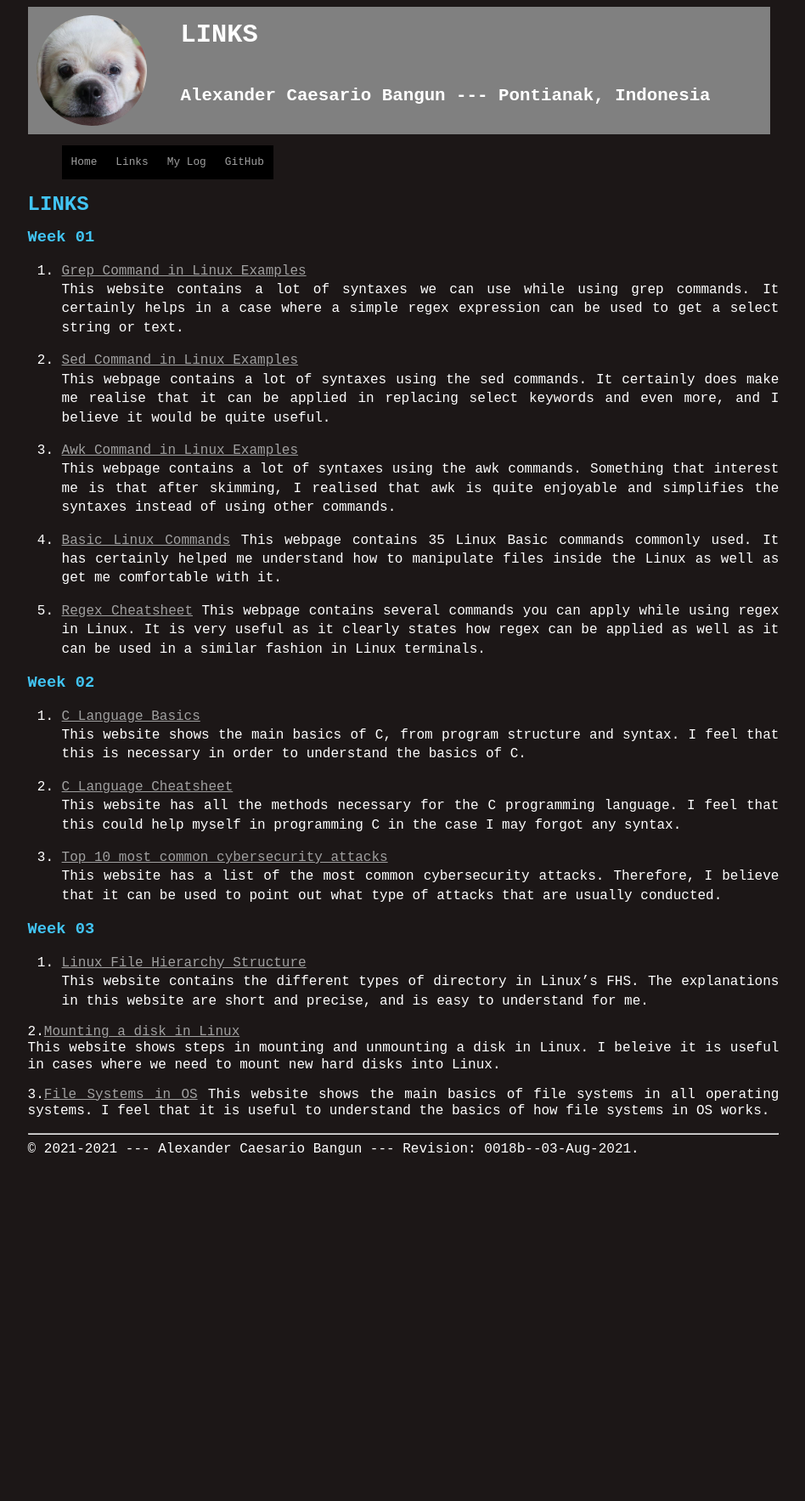
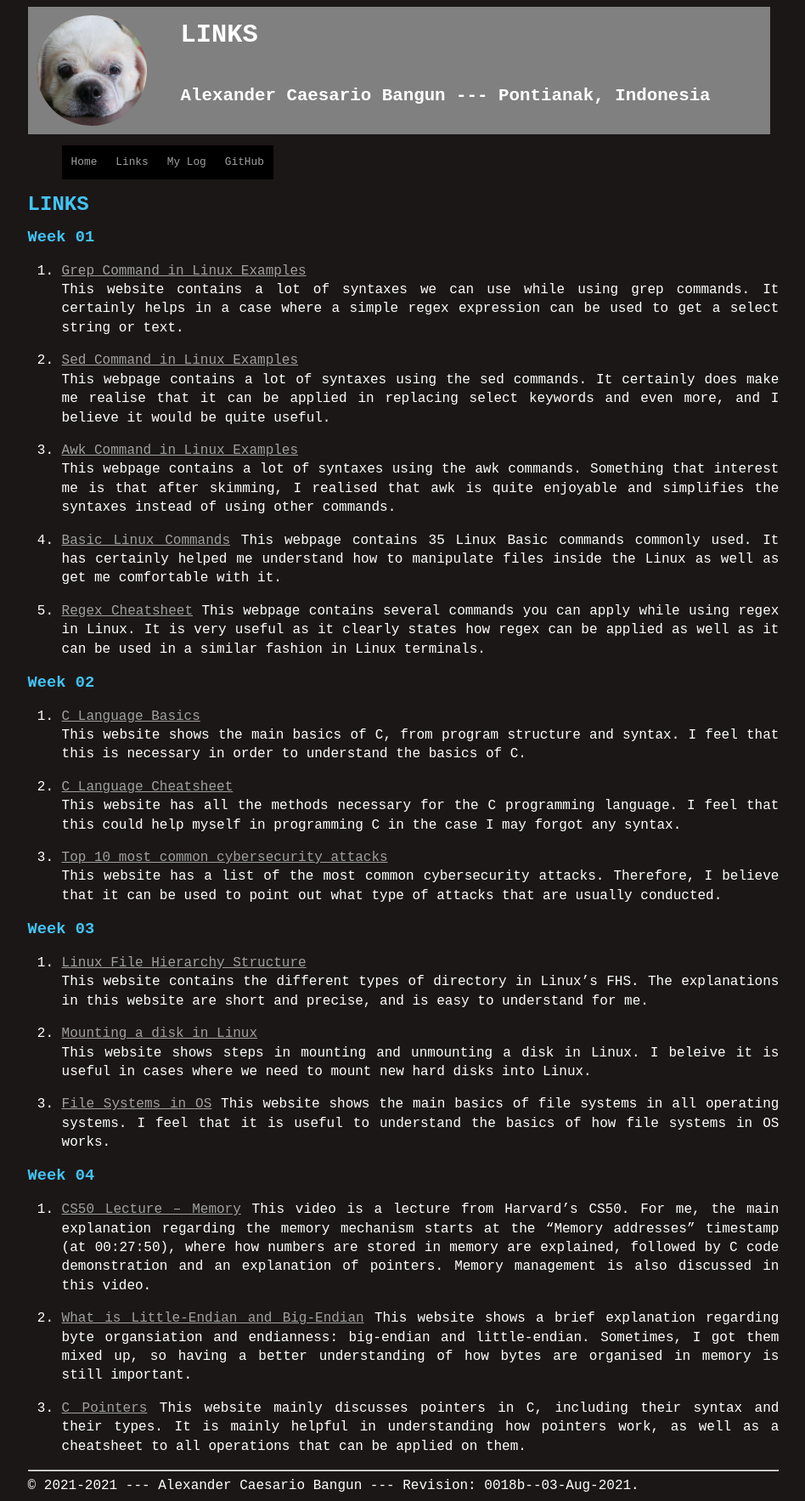
Before and after one commit to whenwe177/os212, a Jekyll site: the page built from links.md, in a window 1280 px wide. Shown: the whole page at 85% size, without its empty margins (165-1113 px from the left). Built offline with Jekyll 4.4.1, drawn with Linux system fonts in a browser that asks for light colours; our own code applies the rules of GitHub Pages for plain Markdown files; before the commit the page ends 1370 px from its top, so only the background shows below that.

Commit message:
Adding links, update mylog.txt and myrank.txt

```diff
--- a/TXT/mylog.txt
+++ b/TXT/mylog.txt
@@ -19,3 +19,7 @@ ZCZC W02 60 L09 Peer reviewing links
 ZCZC W03 20 L14 Assignment 04
 ZCZC W03 45 L15 Assignment 05
 ZCZC W03 35 L19 Assignment 09
+ZCZC W04 15 L14 Assignment 04
+ZCZC W04 45 L15 Assignment 05
+ZCZC W04 70 L16 Finding sources for links.md
+ZCZC W04 30 L17 Peer reviewing links
--- a/TXT/myrank.txt
+++ b/TXT/myrank.txt
@@ -5,3 +5,6 @@ ZCZC W02 yuniaharmulyati
 ZCZC W03 adellamadea
 ZCZC W03 aghoz-i
 ZCZC W03 ahmadrafidev
+ZCZC W04 aldariaski
+ZCZC W04 alyazharr
+ZCZC W04 almiramaharani
--- a/links.md
+++ b/links.md
@@ -35,8 +35,18 @@ This website has a list of the most common cybersecurity attacks. Therefore, I b
 1. [Linux File Hierarchy Structure](https://www.geeksforgeeks.org/linux-file-hierarchy-structure/)<br>
 This website contains the different types of directory in Linux's FHS. The explanations in this website are short and precise, and is easy to understand for me.
 
-2.[Mounting a disk in Linux](https://www.makeuseof.com/tag/mounting-hard-disks-partitions-using-linux-command-line/)<br>
+2. [Mounting a disk in Linux](https://www.makeuseof.com/tag/mounting-hard-disks-partitions-using-linux-command-line/)<br>
 This website shows steps in mounting and unmounting a disk in Linux. I beleive it is useful in cases where we need to mount new hard disks into Linux.
 
-3.[File Systems in OS](https://www.geeksforgeeks.org/file-systems-in-operating-system/)
+3. [File Systems in OS](https://www.geeksforgeeks.org/file-systems-in-operating-system/)
 This website shows the main basics of file systems in all operating systems. I feel that it is useful to understand the basics of how file systems in OS works.
+
+### Week 04
+1. [CS50 Lecture -- Memory](https://www.youtube.com/watch?v=Fa6Jq0Iue3U&t=1670s)
+This video is a lecture from Harvard's CS50. For me, the main explanation regarding the memory mechanism starts at the "Memory addresses" timestamp (at 00:27:50), where how numbers are stored in memory are explained, followed by C code demonstration and an explanation of pointers. Memory management is also discussed in this video.
+
+2. [What is Little-Endian and Big-Endian](https://www.section.io/engineering-education/what-is-little-endian-and-big-endian/)
+This website shows a brief explanation regarding byte organsiation and endianness: big-endian and little-endian. Sometimes, I got them mixed up, so having a better understanding of how bytes are organised in memory is still important.
+
+3. [C Pointers](https://www.guru99.com/c-pointers.html)
+This website mainly discusses pointers in C, including their syntax and their types. It is mainly helpful in understanding how pointers work, as well as a cheatsheet to all operations that can be applied on them.
```
Also changed, not shown: 4 other files.
